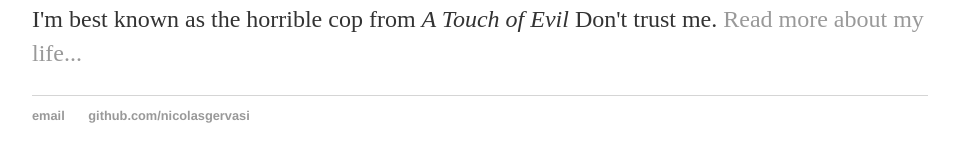
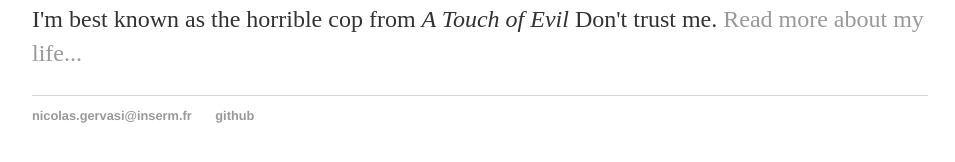
Before and after one commit to nicolasgervasi/nicolasgervasi.github.io, a Jekyll site: the page built from index.html, in a window 1280 px wide. Shown: the part 194-356 px from the top of the page, without its empty margins (160-1115 px from the left). Built offline with Jekyll 4.4.1, drawn with Linux system fonts in a browser that asks for light colours.

Commit message:
Update default.html

```diff
--- a/_layouts/default.html
+++ b/_layouts/default.html
@@ -21,8 +21,8 @@
 			</div><!-- /.container -->
 			<footer>
 	    		<ul>
-	        		<li><a href="mailto:nicolas.gervasi@inserm.fr">email</a></li>
-	        		<li><a href="https://github.com/nicolasgervasi">github.com/nicolasgervasi</a></li>
+	        		<li><a href="mailto:nicolas.gervasi@inserm.fr">nicolas.gervasi@inserm.fr</a></li>
+	        		<li><a href="https://github.com/nicolasgervasi">github</a></li>
 				</ul>
 			</footer>
 		</body>
```
